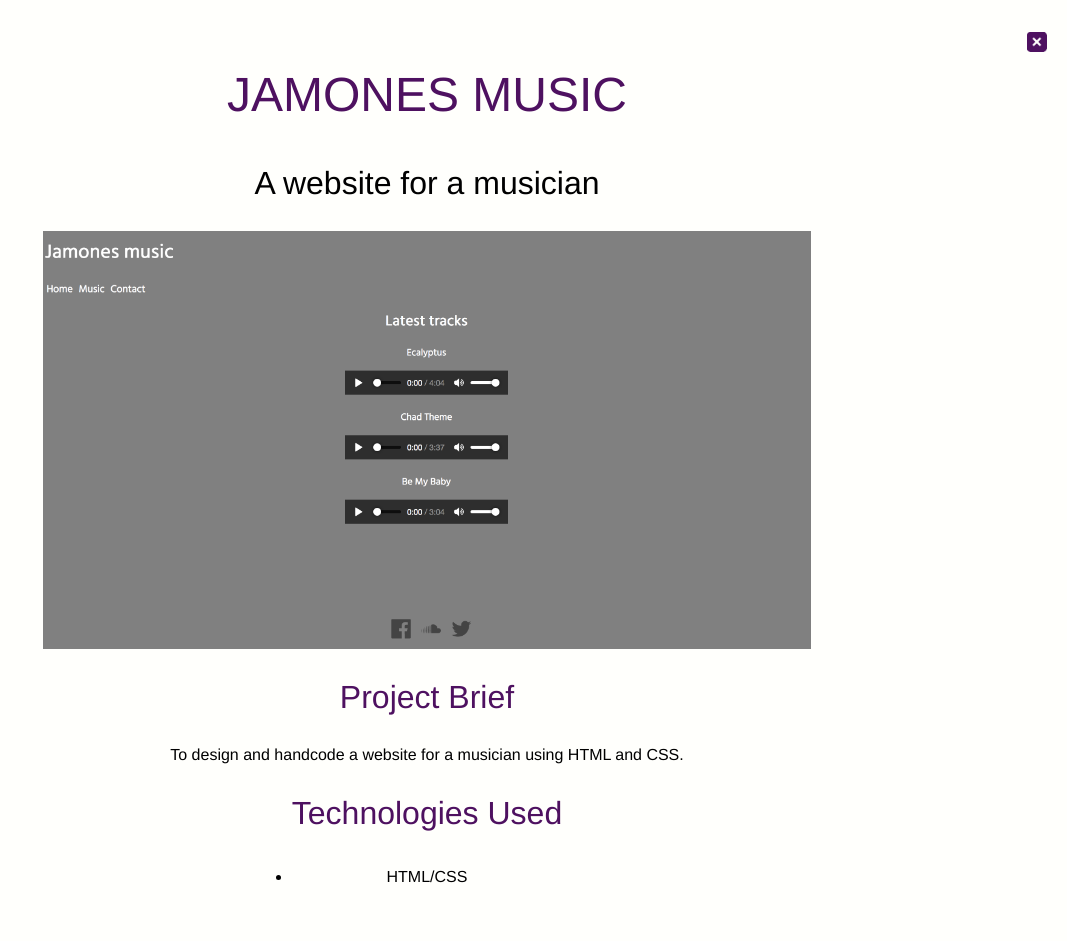
After one commit to jamesbdev/portfolio, a PHP site: page /jamonesmusic.html in a window 1280 px wide. The commit adds this page. Shown: the whole page, without its empty margins (213-1280 px from the left). Run offline with PHP 8.4, Linux system fonts and the light colour scheme.

Commit message:
added jamones music page

```diff
--- a/css/style.css
+++ b/css/style.css
@@ -51,6 +51,10 @@ table {
 	border-spacing: 0;
 }
 
+body, html {
+	width: 100%;
+}
+
 
 /* header section  */
 
@@ -58,7 +62,6 @@ header {
   background: linear-gradient(rgba(71,15,83,0.5), rgba(71,15,83,0.5)
 	),
 	url("../images/header/coding.jpg") center fixed no-repeat;
-	/* background-color: rgba(0,0,0,0,5); */
 	background-size: cover;
 	height: 45em;
 	width: 100%;
@@ -81,8 +84,8 @@ header {
 }
 
 nav a:active, nav a:hover {
-  border-bottom: 2px solid #FF5E00;
-  color: #FF5E00;
+  border-bottom: 2px solid  #ffccff;
+  color:  #ffccff;
 
 }
 
--- a/index.html
+++ b/index.html
@@ -7,7 +7,7 @@
   <link rel="stylesheet" href="css/style.css">
  </head>
  <body id="page2">
-   <div class="container">
+
      <header>
         <nav class="main-nav">
           <ul>
@@ -49,7 +49,7 @@
  </div><!--project 2-->
    <div class="project">
     <div class="center">
-      <a href="projects.html#jamonesmusic">
+      <a href="jamonesmusic.html">
      <img src="images/portfolio/jamones_music.png" alt="jamones music thumnail" class="portfolio-img">
      <h3 class="portfolio-title">Jamones Music</h3></a>
      </div><!--center-->
@@ -117,6 +117,6 @@
     </footer>
 
 
-</div><!--container-->
+
  </body>
 </html>
--- /dev/null
+++ b/jamonesmusic.html
@@ -0,0 +1,36 @@
+<!DOCTYPE html>
+<html lang="en">
+<head>
+  <meta charset="UTF-8">
+  <meta name="viewport" content="width=device-width, initial-scale=1.0">
+  <meta http-equiv="X-UA-Compatible" content="ie=edge">
+  <title>Portfolio: Jamones Music</title>
+  <link rel="stylesheet" href="css/style.css">
+</head>
+<body class="portfolio-page">
+  <div class="portfolio-flex-container">
+    <div class="portfolio-heading">
+      <a href="index.html#portfolio"><img src="images/icon/purple-close-icon.png" alt="close window icon" class="portfolio-close"></a>
+  <h1 class="portfolio-main-title">Jamones Music</h1>
+  <p class="portfolio-subheading">A website for a musician</p>
+</div><!--portfolio heading-->
+<div class="portfolio-image">
+  <img src="images/portfolio/jamones-large.png" alt="flowerfloat thumbnail" class="large-thumbnail">
+</div><!--portfolio image-->
+<div class="project-brief">
+  <h3 class="portfolio-h3">Project Brief</h3>
+  <p class="portfolio-project-description">To design and handcode a website for a musician using HTML and CSS.</p>
+
+
+</div><!--project brief-->
+<div class="technologies">
+  <h3 class="portfolio-h3">Technologies Used</h3>
+  <ul class="technologies-ul">
+    <li class="technologies-li">HTML/CSS</li>
+
+  </ul>
+
+</div><!--technologies-->
+</div><!--portfolio flex container-->
+</body>
+</html>
```
Also changed, not shown: images/portfolio/jamones-large.png (added).
